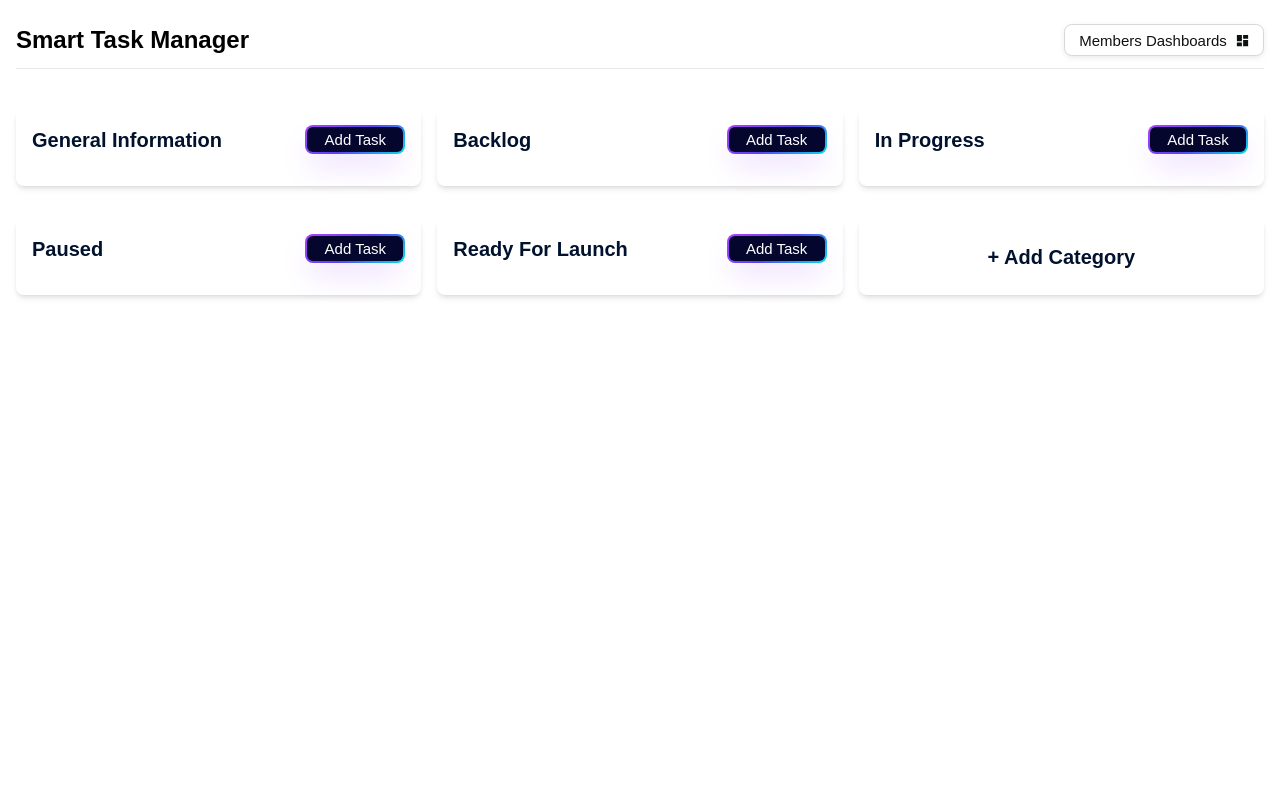
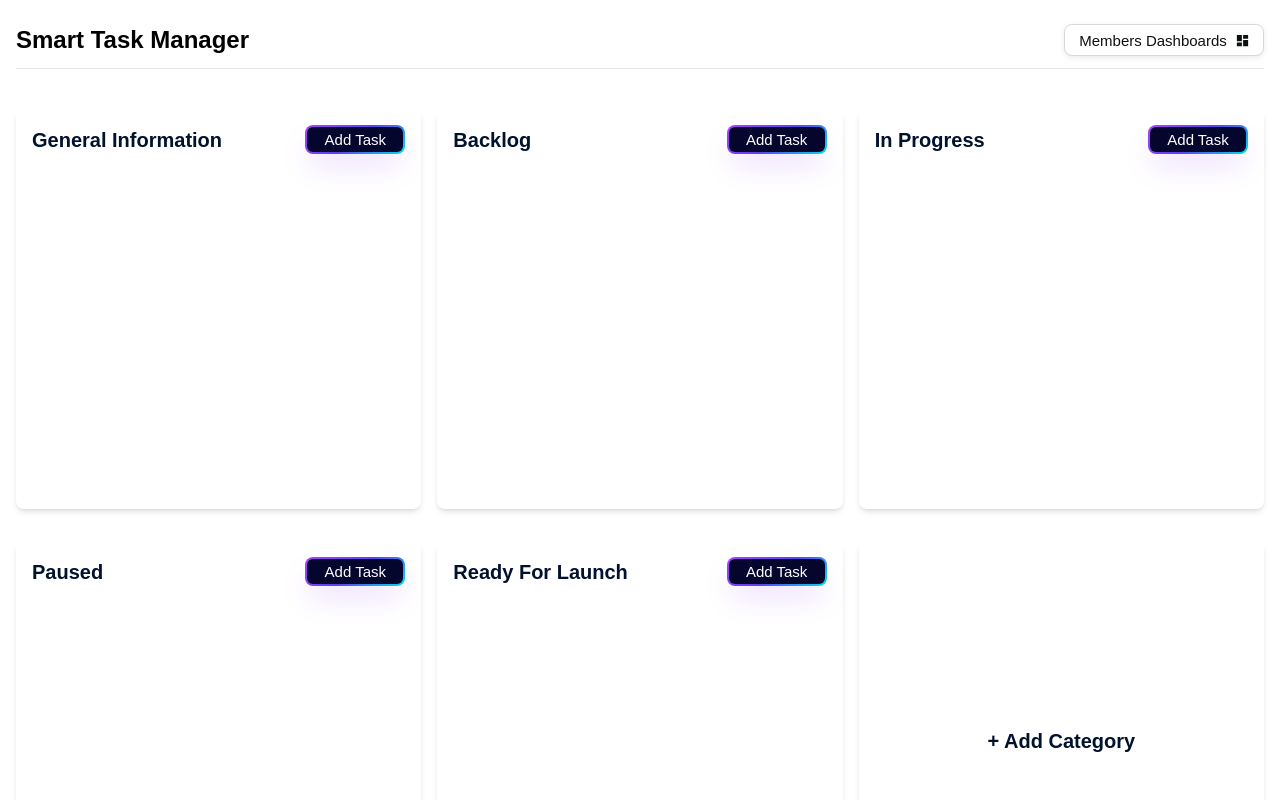
Before and after one commit to Abhi-Ptdr/Smart-Task-Manager, a Next.js app in the folder smart-task-manager/: page / in a window 1280 px wide. Shown: the top 800 px of the page. Built offline with nearby package versions, Linux system fonts and the light colour scheme.

Commit message:
Fixed Card Size

```diff
--- a/smart-task-manager/src/app/components/CategoryCard.js
+++ b/smart-task-manager/src/app/components/CategoryCard.js
@@ -12,7 +12,7 @@ const CategoryCard = ({ title, category, tasks, onAddTask, onEditTask, onDeleteT
   };
 
   return (
-    <div className={`category-card p-4 bg-white rounded-lg shadow-md mb-4 flex flex-col ${isExpanded ? 'expanded' : ''}`}>
+    <div className="category-card p-4 bg-white rounded-lg shadow-md mb-4 flex flex-col">
       <div className="flex justify-between items-center mb-4">
         <h2 className="text-xl font-bold">{title}</h2>
         <button
@@ -22,7 +22,9 @@ const CategoryCard = ({ title, category, tasks, onAddTask, onEditTask, onDeleteT
           <span className="text">Add Task</span>
         </button>
       </div>
-      <TaskList category={category} tasks={tasks} onEditTask={onEditTask} onDeleteTask={onDeleteTask} />
+      <div className="task-list-container flex-grow overflow-y-auto">
+        <TaskList category={category} tasks={tasks} onEditTask={onEditTask} onDeleteTask={onDeleteTask} />
+      </div>
     </div>
   );
 };
--- a/smart-task-manager/src/app/globals.css
+++ b/smart-task-manager/src/app/globals.css
@@ -33,14 +33,12 @@ h2, h3, p, label, .w-full {
 
 .category-card {
   transition: all 0.3s ease;
+  height: 400px; /* Set a fixed height for the category cards */
 }
 
-.category-card.expanded {
-  flex: 1 1 auto;
-}
-
-.category-card:not(.expanded) {
-  flex: 1 1 30%;
+.task-list-container {
+  max-height: calc(100% - 60px); /* Adjust the height to fit within the category card */
+  overflow-y: auto; /* Make the tasks scrollable */
 }
 
 .task-item {
```
